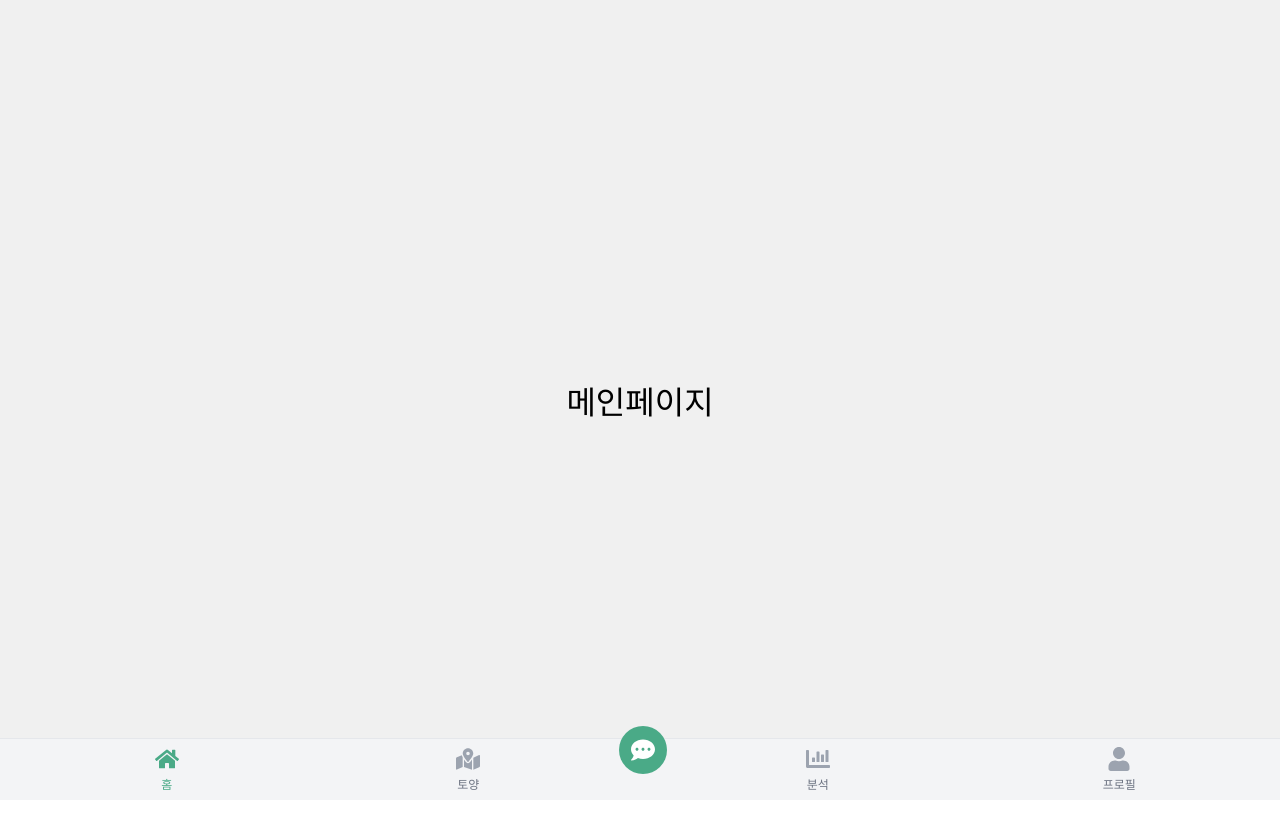
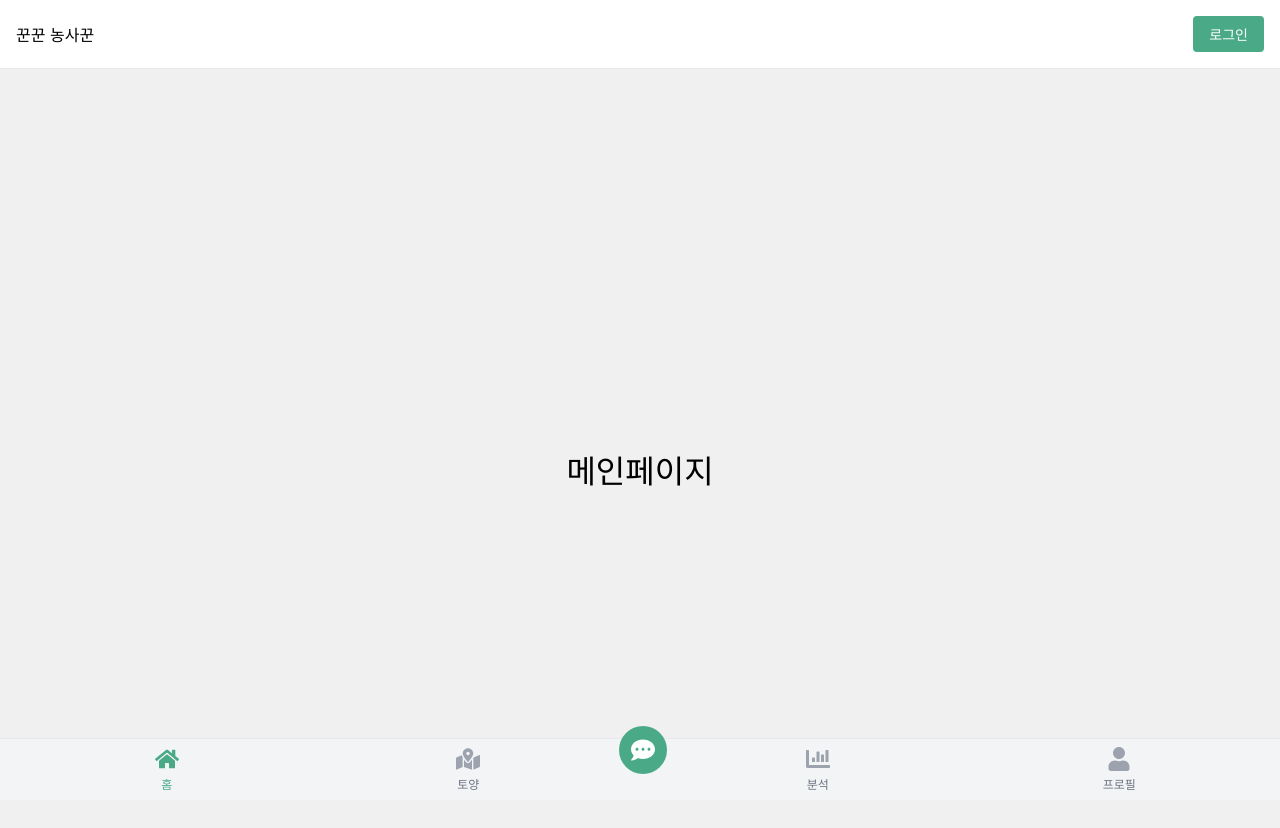
Before and after one commit to kt-bigproject28/bigproject28, a React (Create React App) app: page / in a window 1280 px wide. Shown: the top 828 px of the page. Before the commit the page ends 800 px from the top, so only its background shows below. Built offline with nearby package versions, Linux system fonts and the light colour scheme.

Commit message:
feat: 상단바 구현

```diff
--- a/src/components/layouts/MainLayout.jsx
+++ b/src/components/layouts/MainLayout.jsx
@@ -1,6 +1,7 @@
 import { Outlet } from "react-router-dom";
 import { GNB } from "./GNB";
 import styled from "styled-components";
+import TopBar from "./TopBar";
 
 // 스타일링된 컴포넌트 정의
 const Main = styled.main`
@@ -27,6 +28,7 @@ export const MainLayout = () => {
   return (
     <>
       <Main>
+        <TopBar />
         <Outlet />
       </Main>
       <GNB />
--- /dev/null
+++ b/src/components/layouts/TopBar.jsx
@@ -0,0 +1,54 @@
+import React from "react";
+import { Link, useLocation } from "react-router-dom";
+import styled from "styled-components";
+
+const TopBars = styled.nav`
+  display: flex;
+  justify-content: space-between;
+  align-items: center;
+  padding: 16px;
+  background-color: #ffffff;
+  border-bottom: 1px solid #e5e7eb;
+`;
+
+const RightSection = styled.div`
+  display: flex;
+  align-items: center;
+`;
+
+const TopBarButton = styled.button`
+  margin-left: 16px;
+  padding: 8px 16px;
+  background-color: #4aaa87;
+  color: #ffffff;
+  border: none;
+  border-radius: 4px;
+  font-size: 14px;
+  cursor: pointer;
+  transition: background-color 0.3s ease;
+
+  &:hover {
+    background-color: #3d896e;
+  }
+
+  &:focus {
+    outline: none;
+  }
+`;
+
+const TopBar = ({ isLoggedIn, logout, navigate }) => {
+  return (
+    <TopBars>
+      <div>꾼꾼 농사꾼</div>
+      <RightSection>
+        {isLoggedIn ? (
+          <TopBarButton onClick={logout}>로그아웃</TopBarButton>
+        ) : (
+          <TopBarButton onClick={() => navigate("/login")}>로그인</TopBarButton>
+        )}
+      </RightSection>
+    </TopBars>
+  );
+};
+
+export default TopBar;
```
